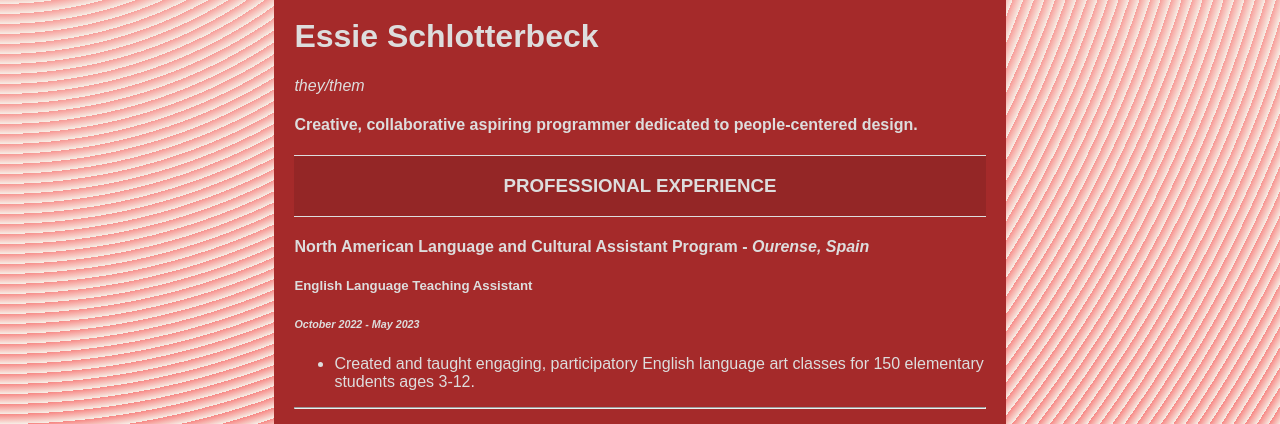
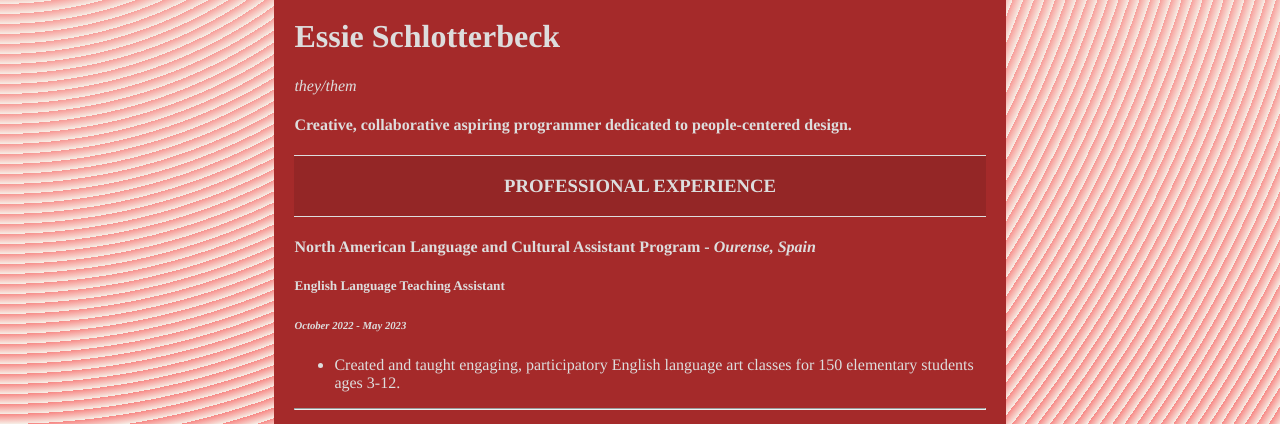
Before and after one commit to essiero/essiero.github.io, a plain HTML site: page index.html in a window 1280 px wide. Shown: the part 376-800 px from the top of the page. Drawn offline with Linux system fonts and the light colour scheme.

Commit message:
Update style.css

```diff
--- a/style.css
+++ b/style.css
@@ -1,7 +1,7 @@
 body {
   background-color: burlywood;
   color: #dddddd;
-  font-family: Arial, Helvetica, sans-serif;
+  font-family: Times, Helvetica, sans-serif;
   margin: 10% 20%;
   background-color: #f7eee6;
 opacity: 1;
```
